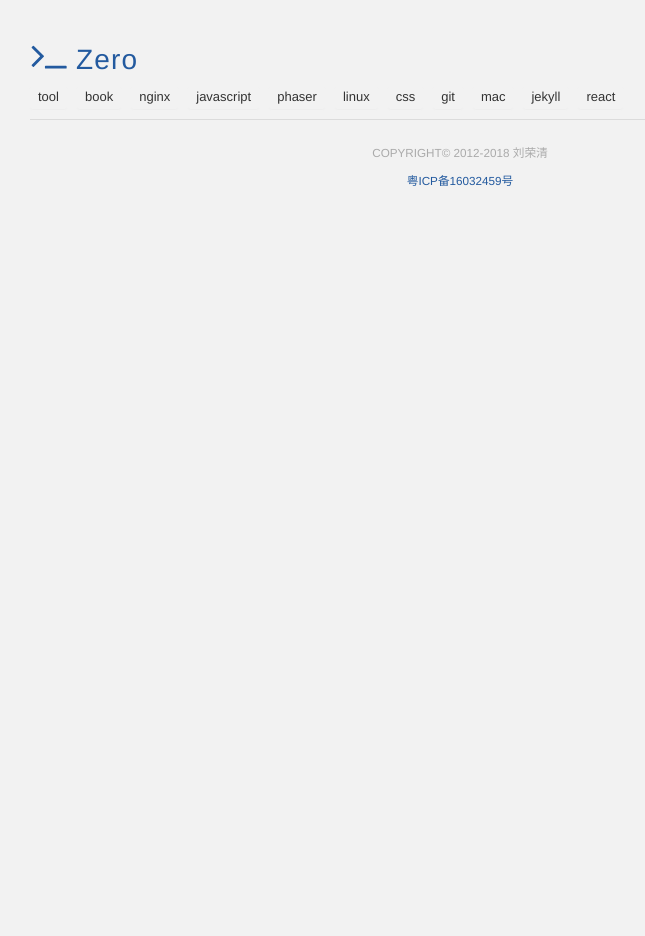
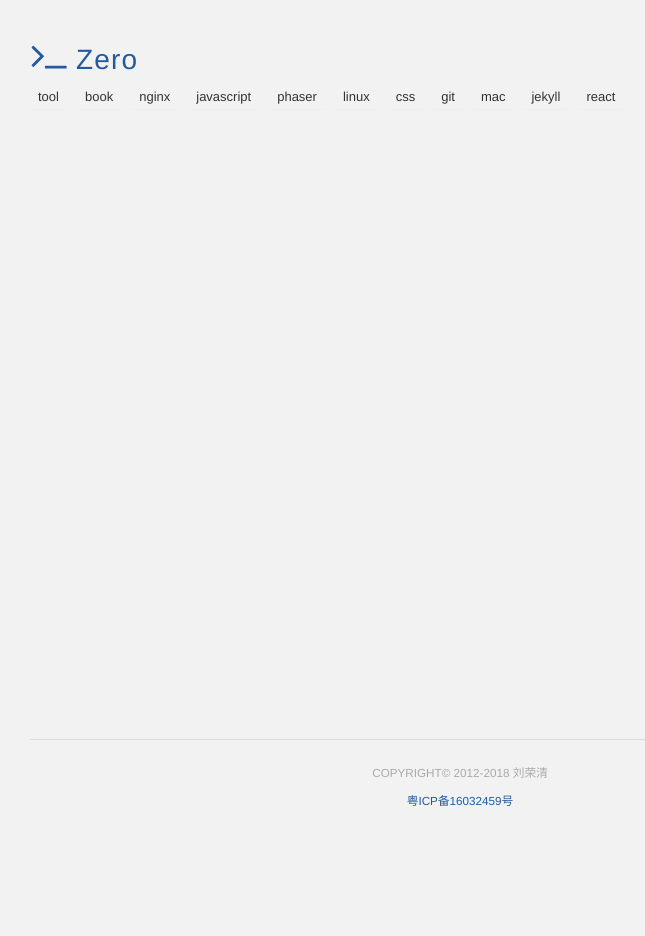
Before and after one commit to chenzilu1990/liurongqing.github.io, a Jekyll site: the page built from tag/html/index.html, in a window 1280 px wide. Shown: the whole page, without its empty margins (180-825 px from the left). Built offline with Jekyll 4.4.1, drawn with Linux system fonts in a browser that asks for light colours; comment, search, counter and statistics services are not loaded; after the commit the page ends 900 px from its top, so only the background shows below that.

Commit message:
修复底部定位问题

```diff
--- a/_layouts/tag.html
+++ b/_layouts/tag.html
@@ -8,10 +8,9 @@
 <body>
     <div class="content">
 
-        {% include header.html %}
+        {% include header.html %} {% include tag.html %}
 
-        {% include tag.html %}
-
+        <div class="box tag">
             {% for post in site.tags[page.tags] %}
             <section class="post">
                 <div class="title">
@@ -32,7 +31,10 @@
                     </p>
                 </div>
             </section>
-        {% endfor %} {% include footer.html %}
+
+            {% endfor %}
+        </div>
+        {% include footer.html %}
     </div>
 </body>
 
--- a/assets/css/style.scss
+++ b/assets/css/style.scss
@@ -8,11 +8,6 @@ $text-primary: #235A9F;
 
 html {
     font-size: 10px;
-}
-
-html,
-body {
-    height: 100%;
 }
 
 body {
@@ -31,10 +26,12 @@ body {
 }
 
 .content {
-    margin: 2.8em auto;
+    margin: 0 auto;
     max-width: 860px;
+
     .header {
         height: 50px;
+        margin-top: 2.8em;
         display: flex;
         a {
             display: block;
@@ -76,6 +73,12 @@ body {
             &.active {
                 color: $text-primary;
             }
+        }
+    }
+    .box {
+        min-height: calc(100vh - 240px);
+        &.tag {
+            min-height: calc(100vh - 280px);
         }
     }
     .post {
```
Also changed, not shown: _layouts/home.html (+4 -3 lines). Lines whose indentation alone changed are shown as unchanged.
